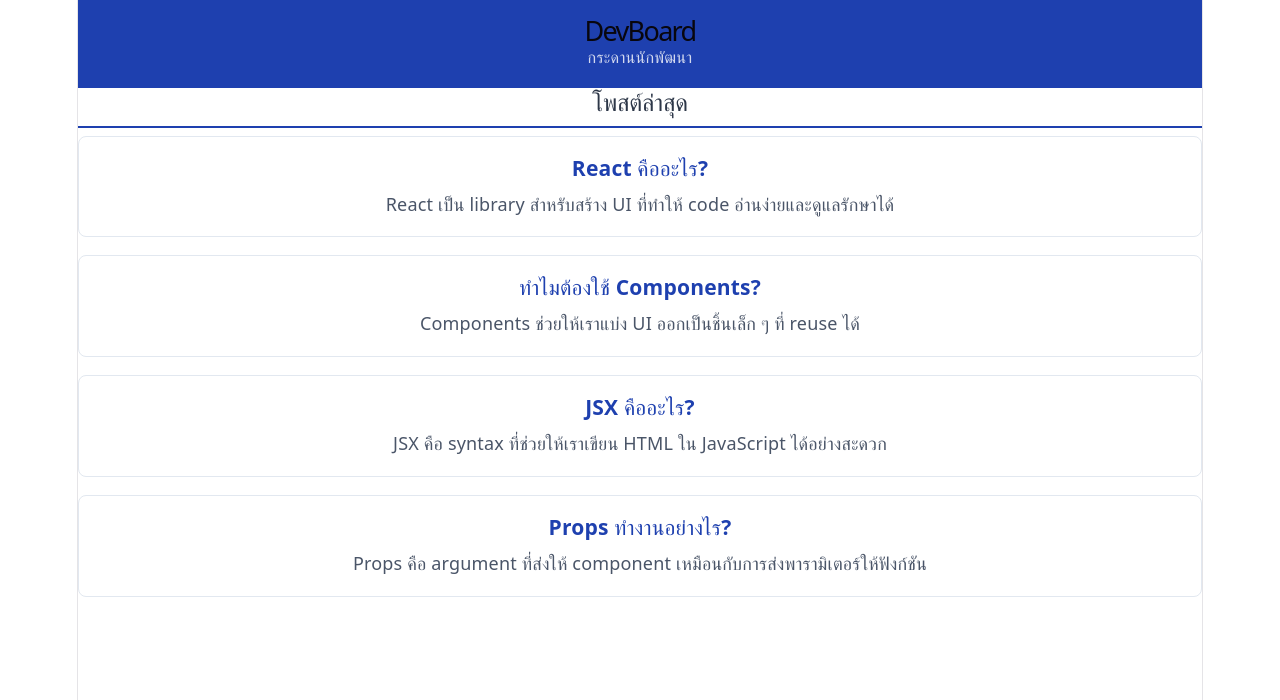
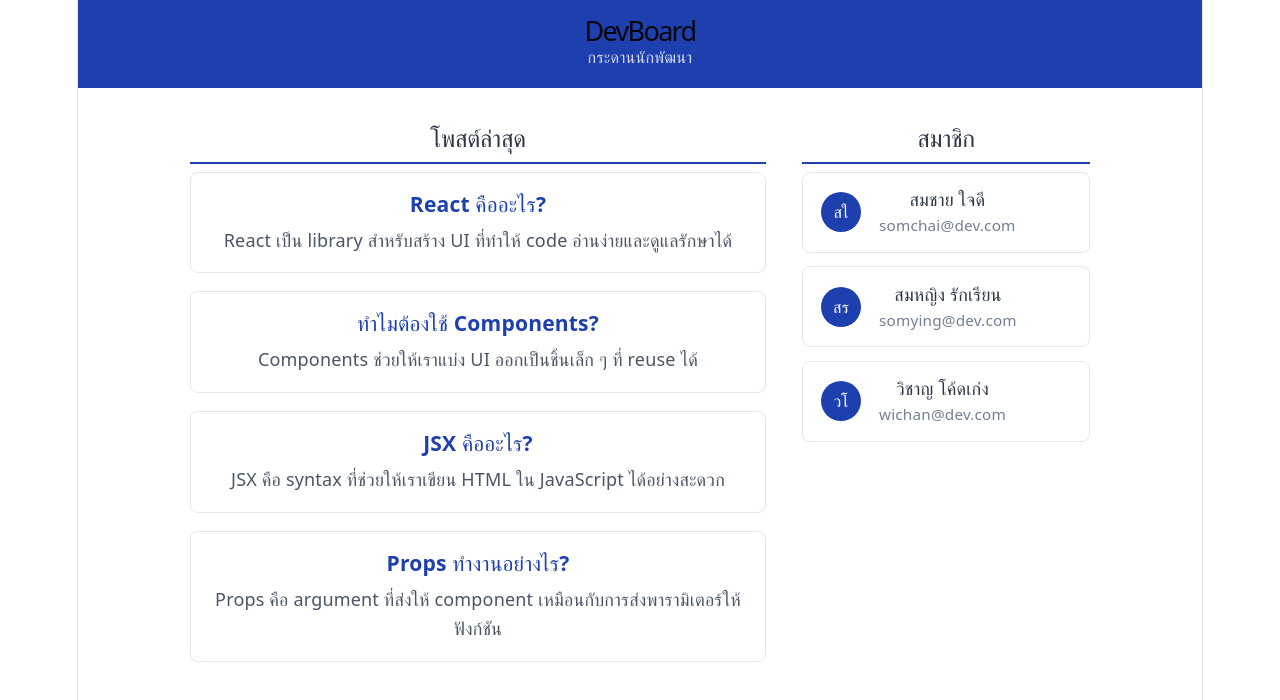
Before and after one commit to Theeradetch/devboard-67160031, a React (Vite) app: page / in a window 1280 px wide. Shown: the top 700 px of the page. Built offline with nearby package versions, Linux system fonts and the light colour scheme.

Commit message:
feat: task1 - static devboard components

```diff
--- a/src/App.jsx
+++ b/src/App.jsx
@@ -1,9 +1,6 @@
 import Navbar from "./components/Navbar";
-import PostCard from "./components/PostCard";
 import PostList from "./components/PostList";
-
-
-
+import UserCard from "./components/UserCard";
 
 const POSTS = [
   {
@@ -34,13 +31,41 @@
   { id: 3, name: "วิชาญ โค้ดเก่ง", email: "wichan@dev.com" },
 ];
 
-
-
 function App() {
   return (
     <div>
       <Navbar />
-      <PostList posts={POSTS} />
+      <div
+        style={{
+          maxWidth: "900px",
+          margin: "2rem auto",
+          padding: "0 1rem",
+          display: "grid",
+          gridTemplateColumns: "2fr 1fr",
+          gap: "2rem",
+        }}
+      >
+        {/* คอลัมน์ซ้าย: โพสต์ */}
+        <div>
+          <PostList posts={POSTS} />
+        </div>
+
+        {/* คอลัมน์ขวา: สมาชิก */}
+        <div>
+          <h2
+            style={{
+              color: "#2d3748",
+              borderBottom: "2px solid #1e40af",
+              paddingBottom: "0.5rem",
+            }}
+          >
+            สมาชิก
+          </h2>
+          {USERS.map((user) => (
+            <UserCard key={user.id} name={user.name} email={user.email} />
+          ))}
+        </div>
+      </div>
     </div>
   );
 }
--- /dev/null
+++ b/src/components/UserCard.jsx
@@ -0,0 +1,45 @@
+function UserCard({ name, email }) {
+  // ดึงตัวอักษรแรกมาทำ avatar
+  const initials = name
+    .split(" ")
+    .map((n) => n[0])
+    .join("");
+
+  return (
+    <div
+      style={{
+        display: "flex",
+        alignItems: "center",
+        gap: "1rem",
+        border: "1px solid #e2e8f0",
+        borderRadius: "8px",
+        padding: "0.75rem 1rem",
+        marginBottom: "0.75rem",
+        background: "white",
+      }}
+    >
+      <div
+        style={{
+          width: "40px",
+          height: "40px",
+          background: "#1e40af",
+          color: "white",
+          borderRadius: "50%",
+          display: "flex",
+          alignItems: "center",
+          justifyContent: "center",
+          fontWeight: "bold",
+          fontSize: "0.9rem",
+        }}
+      >
+        {initials}
+      </div>
+      <div>
+        <div style={{ fontWeight: "bold", color: "#2d3748" }}>{name}</div>
+        <div style={{ fontSize: "0.85rem", color: "#718096" }}>{email}</div>
+      </div>
+    </div>
+  );
+}
+
+export default UserCard;
```
